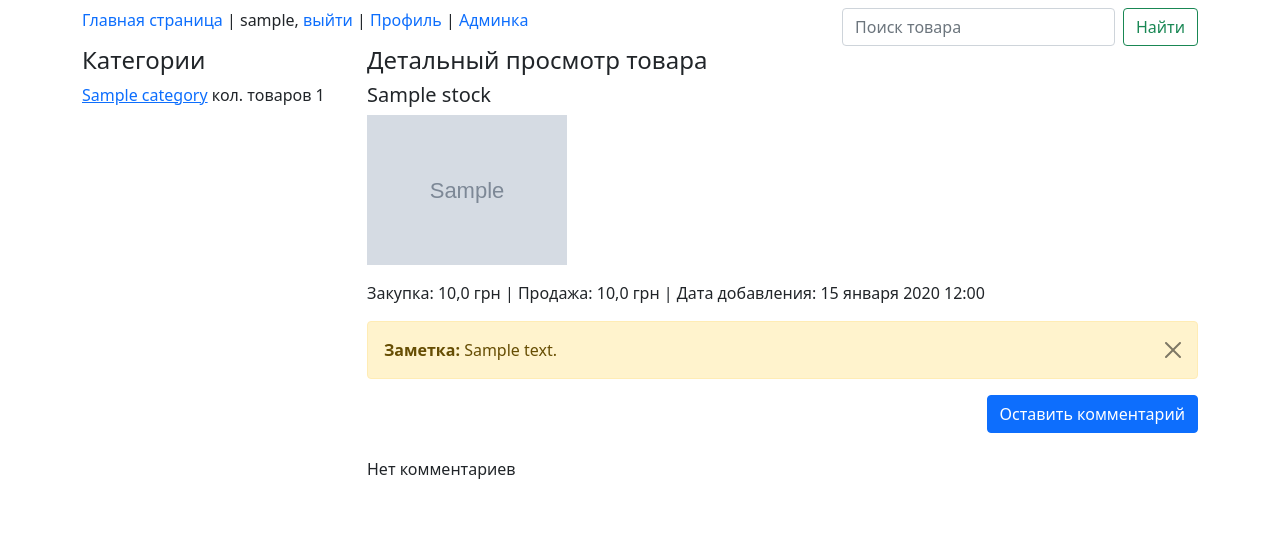
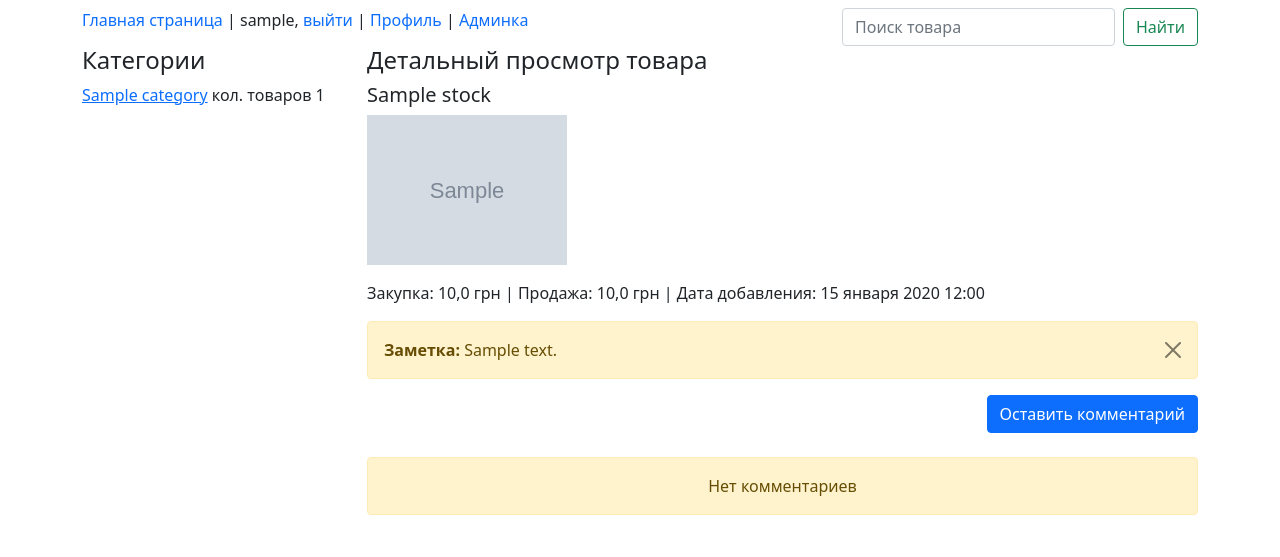
Before and after one commit to biletweb/ZooShop, a Django app: a page that uses stock/templates/stock/detail_product.html in a window 1280 px wide. Shown: the top 557 px of the page. Run offline with Django 4.2, Linux system fonts and the light colour scheme; a user stored in the database is signed in; tables that the repository leaves empty hold one stand-in row (values such as "Sample post"); grey boxes marked "Sample" are stand-in pictures; some libraries are stand-ins or nearby versions.

Commit message:
Minor edits

```diff
--- a/stock/templates/stock/detail_product.html
+++ b/stock/templates/stock/detail_product.html
@@ -93,7 +93,9 @@
     <!-- end modal answer comment -->
 {% endfor %}
 {% else %}
-    Нет комментариев<br><br>
+    <div class="alert alert-warning text-center" role="alert">
+        Нет комментариев
+    </div>
 {% endif %}
 <!------------------------------------------- end app comment---------------------------------------------------------->
         {% else %}
```
